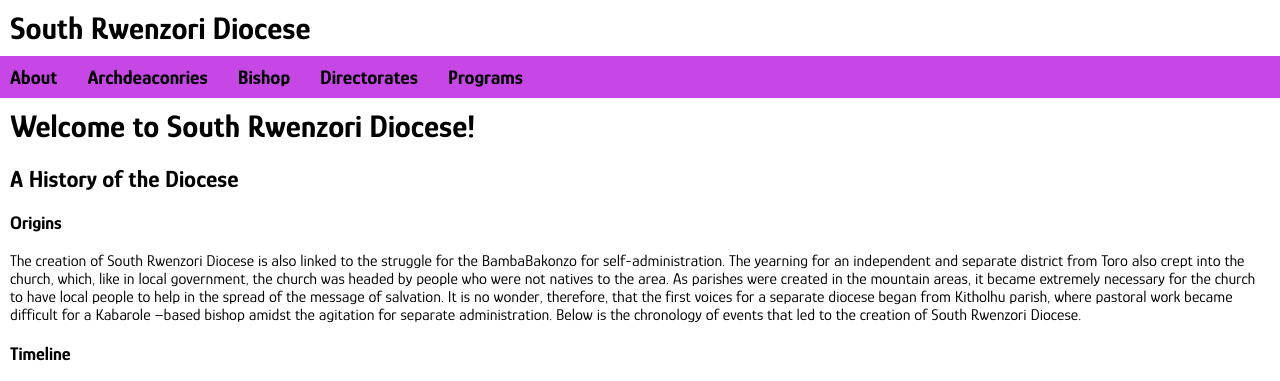
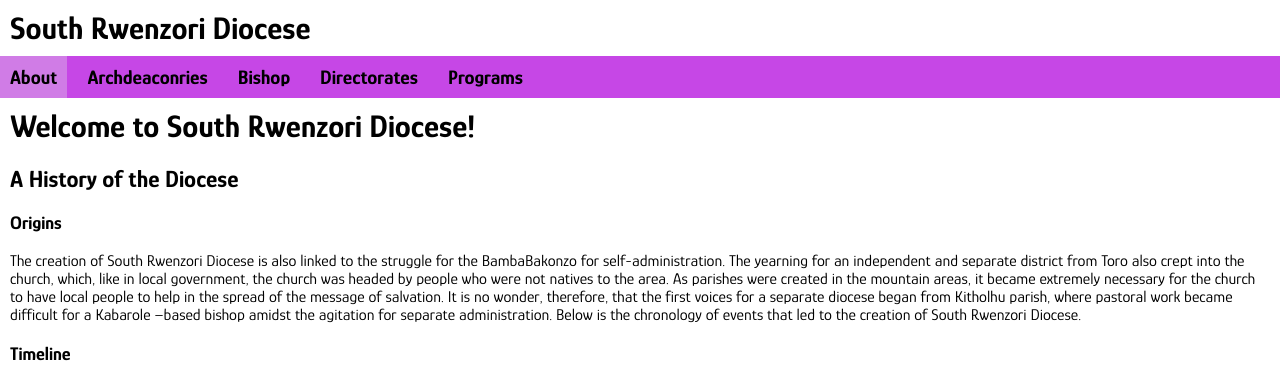
Before and after one commit to BenRStutzman/south-rwenzori-diocese-website, a PHP site: page /about/index.php in a window 1280 px wide, with the pointer over the restyled element. Shown: the top 381 px of the page. Run offline with PHP 8.4, Linux system fonts and the light colour scheme.

Commit message:
change nav link color on hover

```diff
--- a/css/site.css
+++ b/css/site.css
@@ -75,3 +75,7 @@
     font-weight: bold;
     font-size: 1.25rem;
 }
+
+nav a:hover {
+    background-color: #d07ce6;
+}
```
